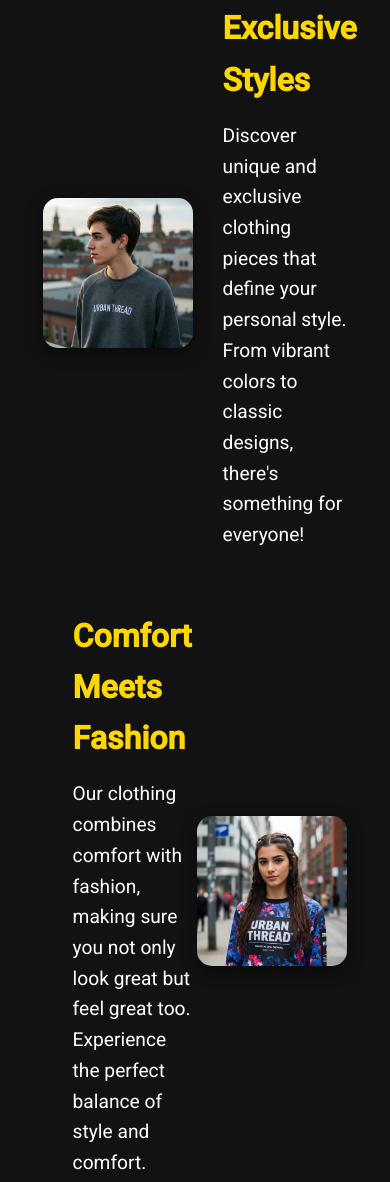
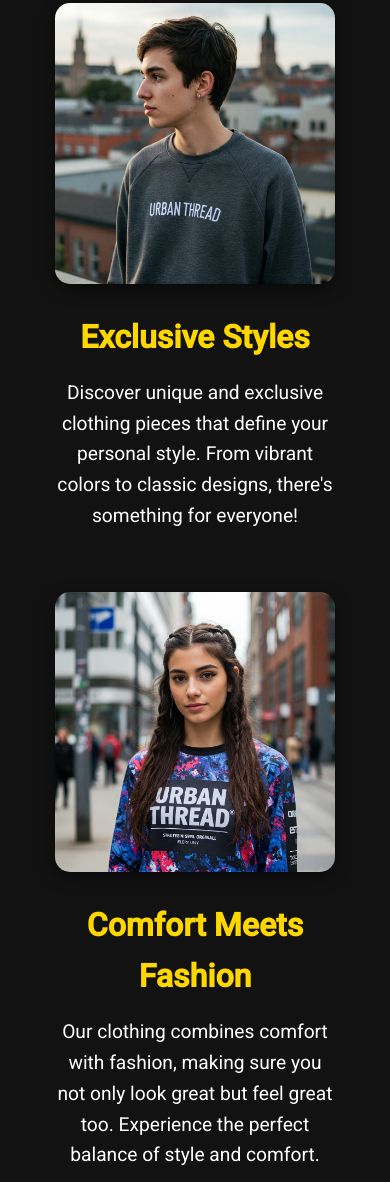
Before and after one commit to Rinshhaan/urbanthread, a plain HTML site: page index.html in a window 390 px wide. Shown: the part 1893-3075 px from the top of the page. Drawn offline with nearby package versions, Linux system fonts and the light colour scheme.

Commit message:
3rd commit

```diff
--- a/index.html
+++ b/index.html
@@ -64,7 +64,7 @@
   <section class="scroll-section">
     <div class="content-wrapper left">
         <div class="image">
-            <img class="scroll-img" src="images/img2.jpg" width="300" height="300" alt="Image 1" />
+            <img class="scroll-img" src="images/img2.jpg" alt="Image 1" />
         </div>
         <div class="description">
             <h2>Exclusive Styles</h2>
@@ -74,7 +74,7 @@
 
     <div class="content-wrapper right">
         <div class="image">
-            <img class="scroll-img" src="images/img3.jpg"  width="300" height="300" alt="Image 2" />
+            <img class="scroll-img" src="images/img3.jpg" alt="Image 2" />
         </div>
         <div class="description">
             <h2>Comfort Meets Fashion</h2>
@@ -84,7 +84,7 @@
 
     <div class="content-wrapper left">
         <div class="image">
-            <img class="scroll-img" src="images/img1.jpg"  width="300" height="300" alt="Image 3" />
+            <img class="scroll-img" src="images/img1.jpg" alt="Image 3" />
         </div>
         <div class="description">
             <h2>Eco-Friendly Materials</h2>
@@ -94,7 +94,7 @@
 
     <div class="content-wrapper right">
         <div class="image">
-            <img class="scroll-img" src="images/img5.jpg"  width="300" height="300" alt="Image 4" />
+            <img class="scroll-img" src="images/img5.jpg"  alt="Image 4" />
         </div>
         <div class="description">
             <h2>Timeless Fashion</h2>
--- a/script.js
+++ b/script.js
@@ -23,23 +23,18 @@ window.onbeforeunload = function () {
 
 
   // Function to detect elements in the viewport
-function checkVisibility() {
+  function checkVisibility() {
     const elements = document.querySelectorAll('.content-wrapper');
 
     elements.forEach((element) => {
       const position = element.getBoundingClientRect();
 
-      // Check if element is in view
-      if (position.top >= 0 && position.bottom <= window.innerHeight) {
+      if (position.top < window.innerHeight - 100) {  // Adjust trigger position
         element.classList.add('in-view');
-      } else {
-        element.classList.remove('in-view');
       }
     });
   }
 
-  // Listen to scroll event
+  // Run check on scroll and on page load
   window.addEventListener('scroll', checkVisibility);
-
-  // Initial check
-  checkVisibility();
+  window.addEventListener('load', checkVisibility);
--- a/style.css
+++ b/style.css
@@ -225,6 +225,7 @@ footer {
 
 
 /* Scroll Section */
+/* Scroll Section */
 .scroll-section {
     padding: 80px 10%;
     display: flex;
@@ -233,13 +234,14 @@ footer {
     background-color: #121212;
   }
 
+  /* Common Styles */
   .content-wrapper {
     display: flex;
     align-items: center;
     justify-content: center;
     opacity: 0;
     transform: translateX(100px);
-    transition: transform 1s, opacity 1s ease-out;
+    transition: transform 1s ease-out, opacity 1s ease-out;
   }
 
   .content-wrapper.left {
@@ -252,7 +254,9 @@ footer {
 
   /* Image Styling */
   .image img {
-    max-width: 100%;
+    width: 100%;
+    max-width: 500px;
+    height: auto;
     border-radius: 15px;
     box-shadow: 0 5px 15px rgba(0, 0, 0, 0.5);
   }
@@ -278,43 +282,37 @@ footer {
   }
 
   /* Scroll Animation */
-  @keyframes slideLeft {
-    0% {
-      transform: translateX(100px);
-      opacity: 0;
-    }
-    100% {
+  .content-wrapper.left.in-view {
     transform: translateX(0);
     opacity: 1;
   }
-  }
 
-  @keyframes slideRight {
-    0% {
-      transform: translateX(-100px);
-      opacity: 0;
-    }
-    100% {
+  .content-wrapper.right.in-view {
     transform: translateX(0);
     opacity: 1;
   }
+
+  /* 🔥 Responsive Design for Mobile */
+  @media (max-width: 768px) {
+    .content-wrapper {
+      flex-direction: column !important;
+      text-align: center;
+      gap: 20px;
+      transform: translateY(50px);
     }
 
-  /* Trigger Animation on Scroll */
-  .content-wrapper.left.in-view {
-    animation: slideLeft 1s forwards;
+    .description {
+      margin-left: 0;
+      width: 90%;
     }
 
-  .content-wrapper.right.in-view {
-    animation: slideRight 1s forwards;
+    .image img {
+      max-width: 90%;
     }
 
-  /* Simple Fade-In Effect */
-  @keyframes fadeIn {
-    0% {
-      opacity: 0;
-    }
-    100% {
+    .content-wrapper.in-view {
+      transform: translateY(0);
       opacity: 1;
+      transition: all 0.8s ease-in-out;
     }
   }
```
Lines whose indentation alone changed are shown as unchanged.
